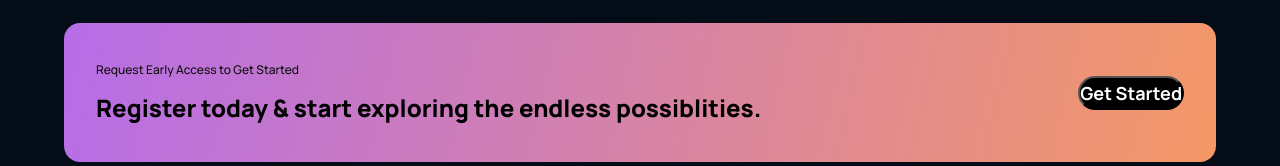
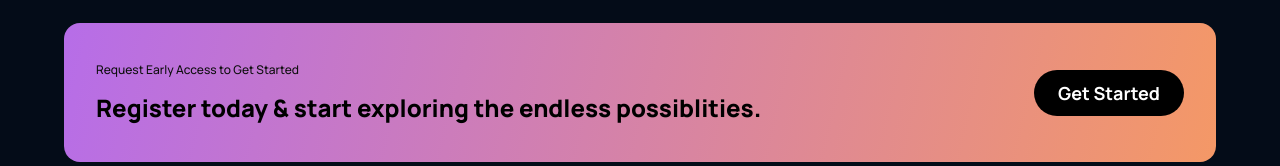
Before and after one commit to tsvetelinastef/yt_test_reactapp, a React (Create React App) app: page / in a window 1280 px wide. Shown: the part 2896-3062 px from the top of the page. Built offline with nearby package versions, Linux system fonts and the light colour scheme.

Commit message:
Added padding, border, outline and cursor to cta button. Also set a minimum width.

```diff
--- a/src/components/cta/cta.css
+++ b/src/components/cta/cta.css
@@ -44,4 +44,10 @@
     font-weight: bold;
     font-size: 18px;
     line-height: 30px;
+    padding: 0.5rem 1rem;
+
+    border: none;
+    outline: none;
+    cursor: pointer;
+    min-width: 150px;
 }
```
